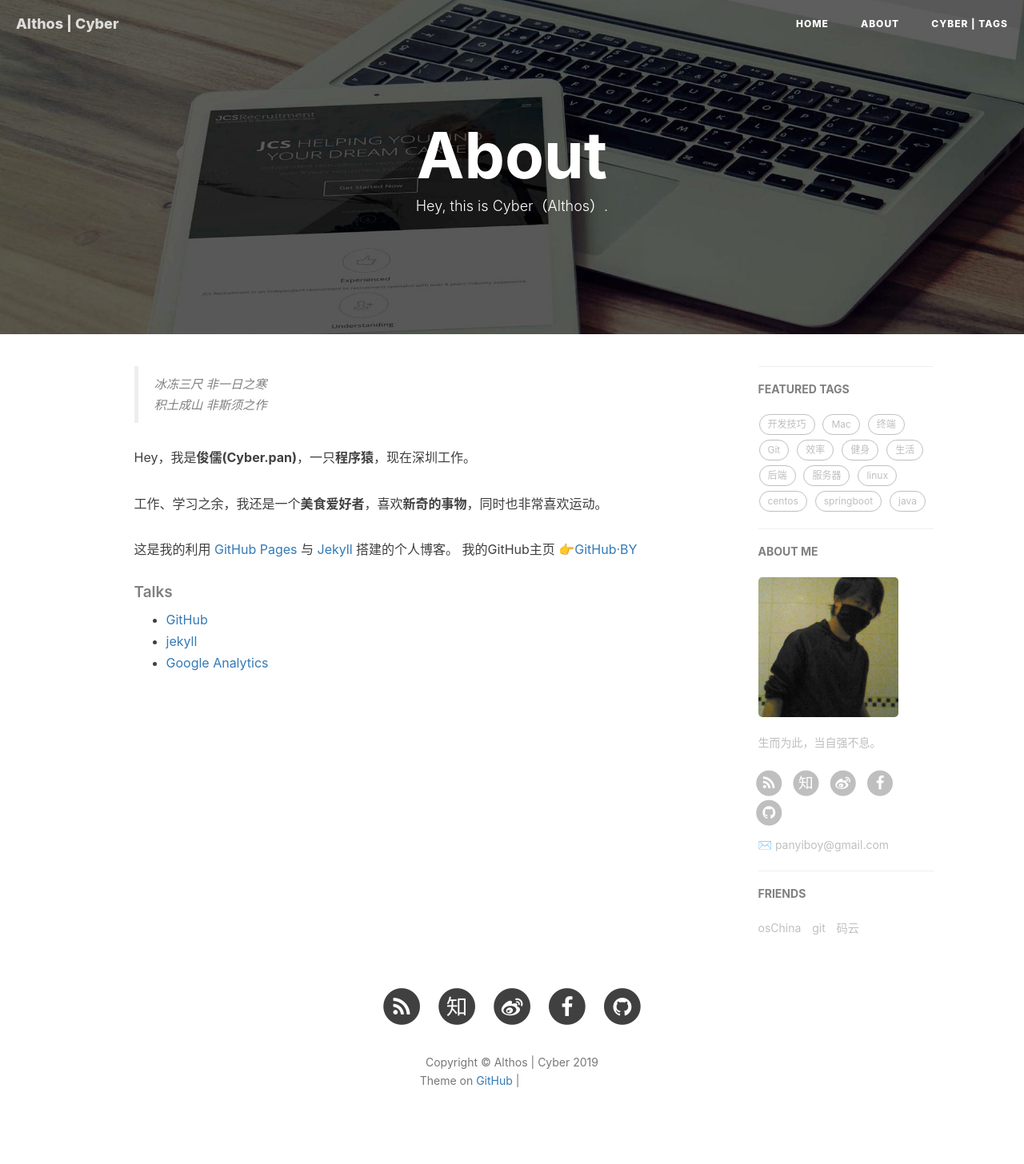
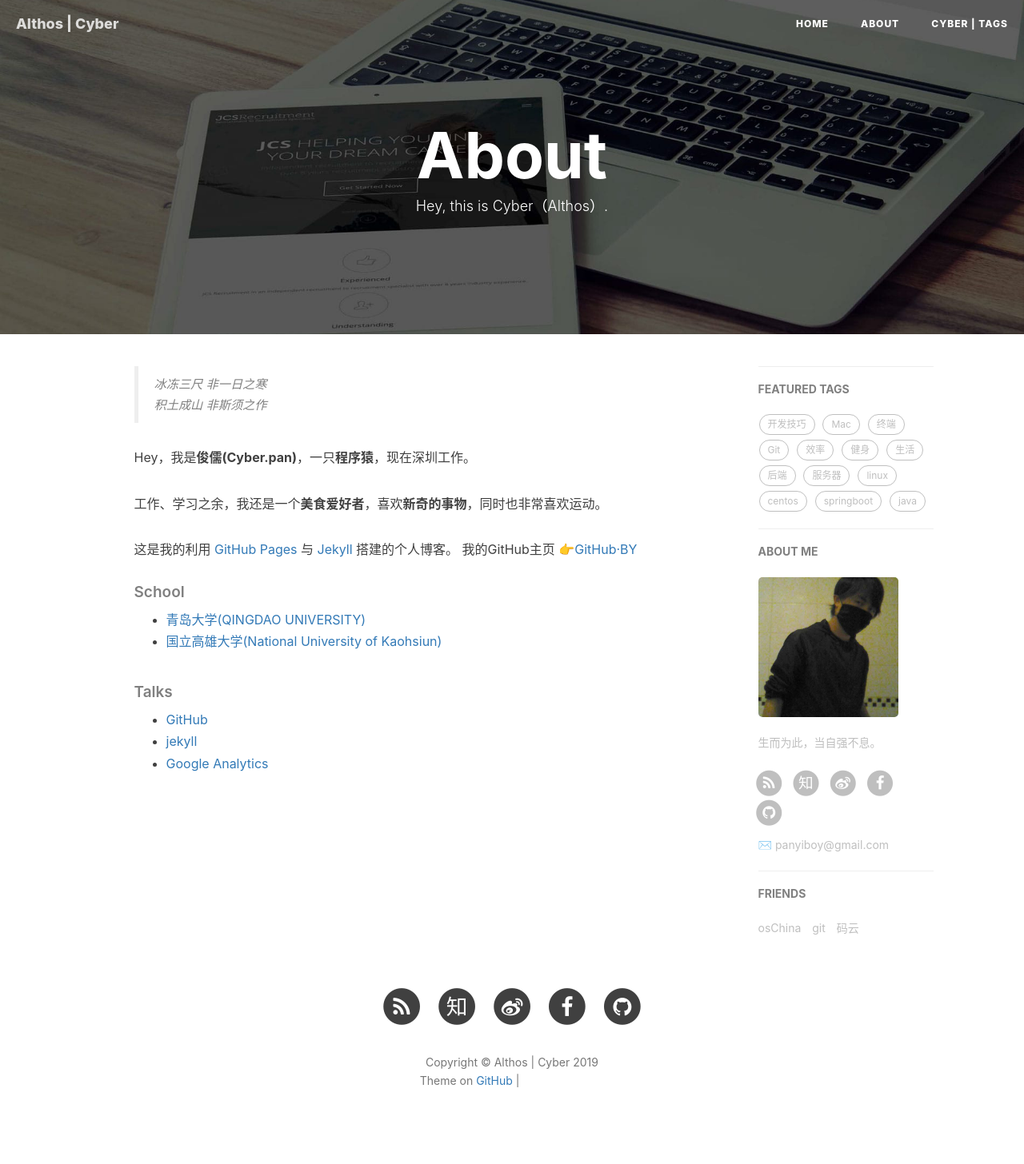
Before and after one commit to althos/althos.github.io, a Jekyll site: the page built from about.html, in a window 1280 px wide. Shown: the whole page at 80% size. Built offline with Jekyll 4.4.1, drawn with Linux system fonts in a browser that asks for light colours; nearby versions of some CDN libraries; comment, search, counter and statistics services are not loaded; grey boxes are pictures that could not be loaded.

Commit message:
Update about.html
添加教育

```diff
--- a/about.html
+++ b/about.html
@@ -32,10 +32,18 @@ header-img: "img/post-bg-rwd.jpg"
         搭建的个人博客。
 		我的GitHub主页
 		<a href="https://github.com/althos">👉GitHub·BY</a>
-    <p></p>
+    <p>
+	</p>
+
+	<h5>School</h5>
+    <ul>
+        <li><a>青岛大学(QINGDAO UNIVERSITY)</a></li>
+        <li><a>国立高雄大学(National University of Kaohsiun)</a></li>
+
+    </ul>
+
 
     <h5>Talks</h5>
-
     <ul>
         <li><a href="https://github.com">GitHub</a></li>
         <li><a href="http://jekyll.com.cn/">jekyll</a></li>
@@ -44,26 +52,6 @@ header-img: "img/post-bg-rwd.jpg"
 </div>
 
 <!-- English Version -->
-<!-- <div class="en post-container">
-    <blockquote><p>Yet another iOS Developer. <br>
-    Yet another Life-long Student.</p></blockquote>
-
-    <p>Hi, I am <strong>Baiying Qiu</strong>，you can call me <strong>BY</strong>. I am an iOS software engineer and currently working in Xiamen</p>
-
-    <p>This is my personal blog, through making Github Pages and Jekyll.My GitHub  👉 <a href="http://github.com/qiubaiying">Github·BY</a>.</p>
-
-    <p>I am a sports enthusiast, I like fitness, running and boxing.</p>
-
-    <h5>Talks</h5>
-
-    <ul>
-    <li><a href="https://github.com">GitHub</a></li>
-    <li><a href="http://jekyll.com.cn/">jekyll</a></li>
-    <li><a href="https://pages.github.com/">GitHub Pages</a></li>
-    <li><a href="https://qiubaiying.github.io">BY</a></li>
-    </ul>
-</div> -->
-
 <!-- Handle Language Change -->
 <script type="text/javascript">
     // get nodes
```
